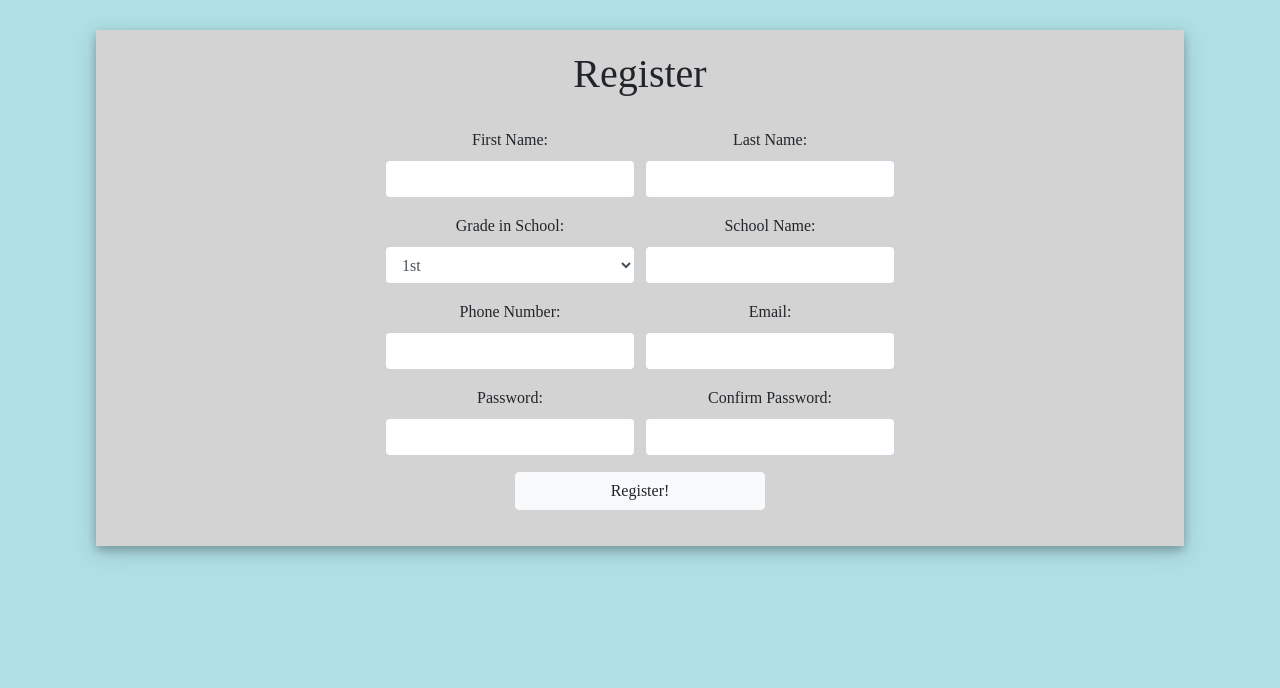
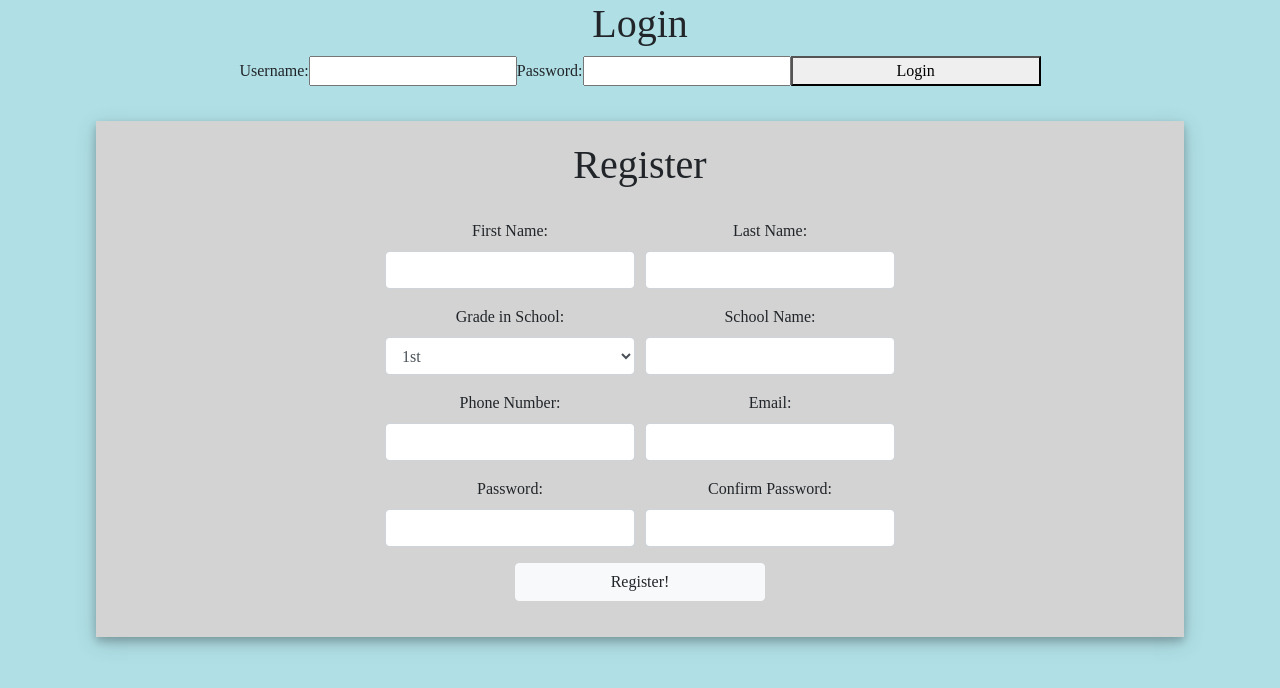
Before and after one commit to raquel-gonzo/violin-studio, a React (Create React App) app in the folder client/: page / in a window 1280 px wide. Shown: the top 688 px of the page. Built offline with nearby package versions, Linux system fonts and the light colour scheme; a web font is replaced by a local one.

Commit message:
added some login front-end.

```diff
--- a/client/src/App.js
+++ b/client/src/App.js
@@ -2,10 +2,17 @@ import React from 'react';
 import './App.css';
 import Registration from './components/Registration';
 import StudentPortal from './components/StudentPortal';
+import Login from './views/Login.view';
 
 function App() {
   return (
     <div className="App">
+      {
+        // if user is logged in, show app, otherwise show
+      }
+
+      <Login />
+
       <Registration />
       {/* < StudentPortal /> */}
     </div>
--- a/client/src/components/TaskInput.js
+++ b/client/src/components/TaskInput.js
@@ -2,7 +2,7 @@
 import React, { useState } from 'react'
 import axios from 'axios';
 
-const TaskInput = (props) => {
+const TaskInput = () => {
     const [task, setTask] = useState("")
     const [list, setList] = useState([])
 
--- /dev/null
+++ b/client/src/views/Login.view.js
@@ -0,0 +1,38 @@
+import React, { useState } from 'react';
+
+const Login = () => {
+
+    const [username, setUsername] = useState("");
+    const [password, setPassword] = useState("");
+
+    const handleClick = (e) => {
+        e.preventDefault();
+        console.log();
+    }
+
+    const handleUN = (e, username) => {
+        setUsername(e.target.value);
+    }
+
+    const handlePW = (e, password) => {
+        setPassword(e.target.value);
+    }
+
+    return(
+        <div>
+            <h1>Login</h1>
+            <form>
+                <label>Username: </label>
+                <input onChange={handleUN} type="text"></input>
+
+                <label>Password: </label>
+                <input onChange={handlePW} type="password" ></input>
+
+                <button onClick={handleClick} >Login</button>
+
+            </form>
+        </div>
+    )
+}
+
+export default Login;
```
